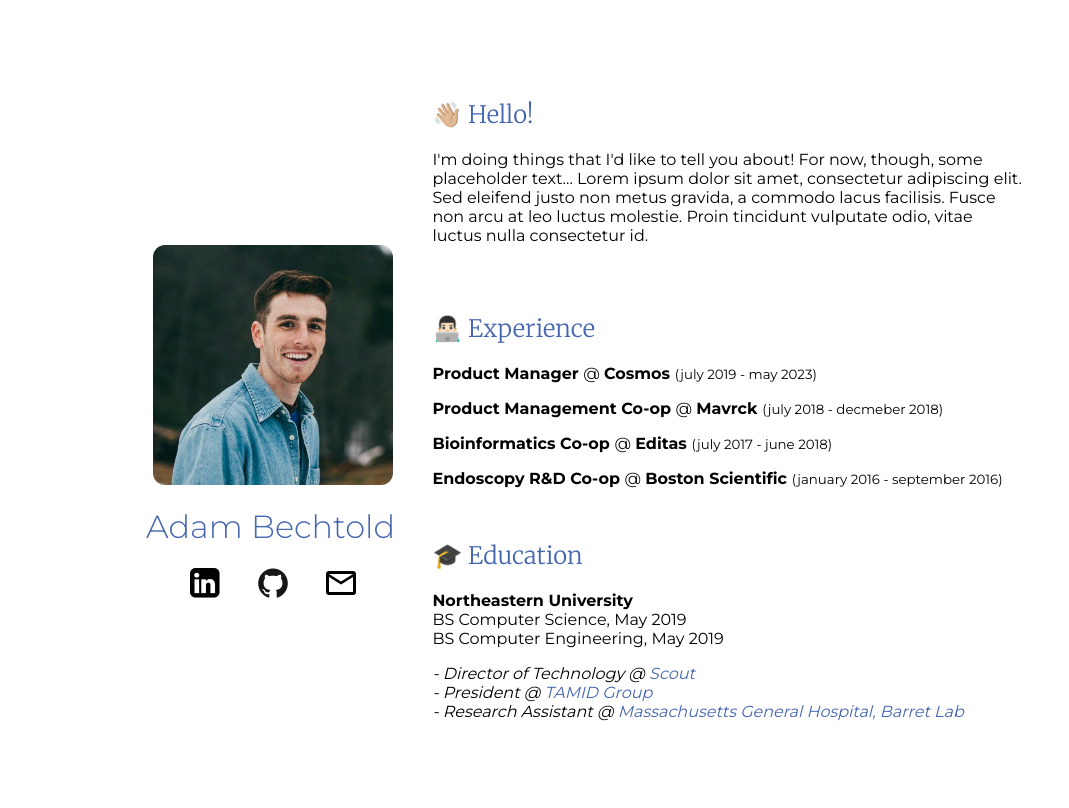
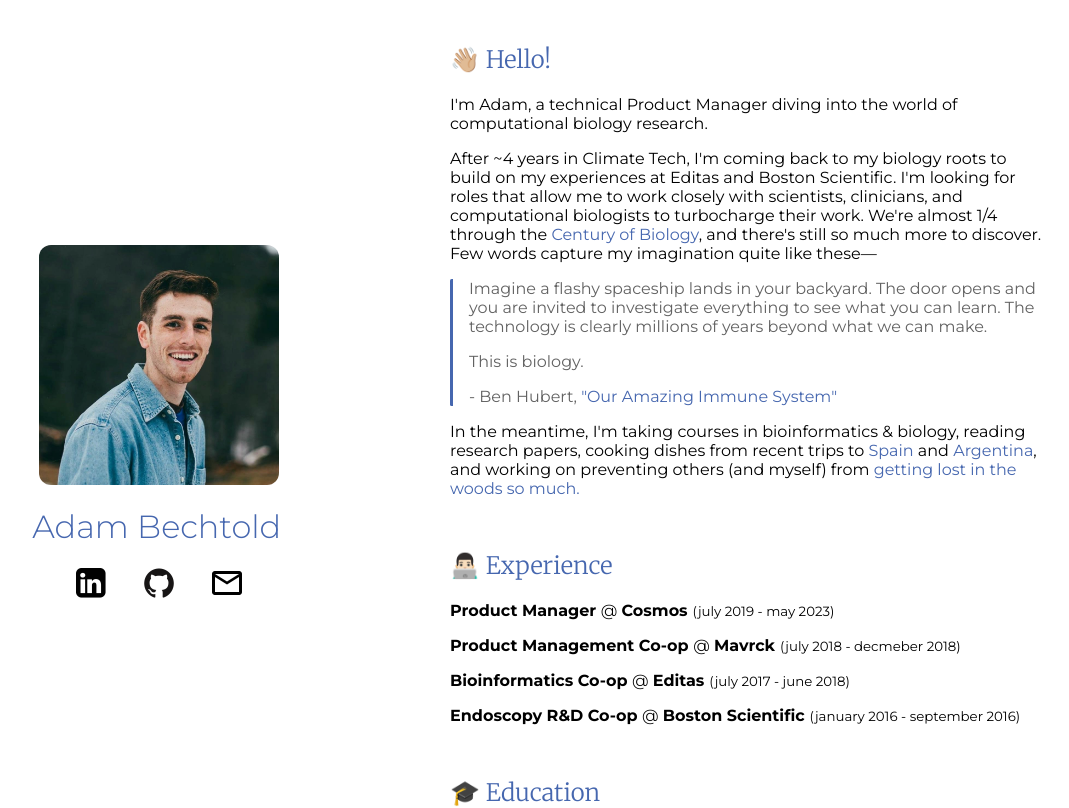
Before and after one commit to adambechtold/personal-website, a Next.js app: page / in a window 1280 px wide. Shown: the top 808 px of the page, without its empty margins (19-1088 px from the left). Built offline with nearby package versions, Linux system fonts and the light colour scheme.

Commit message:
so we have a brief introduction

```diff
--- a/app/components/ContentItem/Introduction/Introduction.js
+++ b/app/components/ContentItem/Introduction/Introduction.js
@@ -1,12 +1,55 @@
 /* eslint-disable require-jsdoc */
 import React from "react";
 
+import styles from "./Introduction.module.css";
+
 export default function Introduction() {
   return (
-    <p>
-      {
-        "I'm doing things that I'd like to tell you about! For now, though, some placeholder text... Lorem ipsum dolor sit amet, consectetur adipiscing elit. Sed eleifend justo non metus gravida, a commodo lacus facilisis. Fusce non arcu at leo luctus molestie. Proin tincidunt vulputate odio, vitae luctus nulla consectetur id."
-      }
-    </p>
+    <div className={styles.container}>
+      <p>
+        {
+          "I'm Adam, a technical Product Manager diving into the world of computational biology research."
+        }
+      </p>
+      <p>
+        {
+          "After ~4 years in Climate Tech, I'm coming back to my biology roots to build on my experiences at Editas and Boston Scientific. I'm looking for roles that allow me to work closely with scientists, clinicians, and computational biologists to turbocharge their work. We're almost 1/4 through the "
+        }
+        <a href="https://www.ncbi.nlm.nih.gov/pmc/articles/PMC419918/">
+          Century of Biology
+        </a>
+        {
+          ", and there's still so much more to discover. Few words capture my imagination quite like these—"
+        }
+      </p>
+      <div className={styles.quote}>
+        <p>
+          {
+            "Imagine a flashy spaceship lands in your backyard. The door opens and you are invited to investigate everything to see what you can learn. The technology is clearly millions of years beyond what we can make."
+          }
+        </p>
+        <p>This is biology.</p>
+        <p>
+          - Ben Hubert,{" "}
+          <a href="https://berthub.eu/articles/posts/immune-system/">
+            {'"Our Amazing Immune System"'}
+          </a>
+        </p>
+      </div>
+      <p>
+        {
+          "In the meantime, I'm taking courses in bioinformatics & biology, reading research papers, cooking dishes from recent trips to "
+        }
+        <a href="https://www.chilipeppermadness.com/recipes/mojo-picon/">
+          Spain
+        </a>
+        {" and "}
+        <a href="https://foreignfork.com/red-chimichurri/">Argentina</a>, and
+        working on preventing others (and myself) from{" "}
+        <a href="https://github.com/adambechtold/trailhead">
+          getting lost in the woods so much.
+        </a>
+      </p>
+    </div>
   );
 }
--- /dev/null
+++ b/app/components/ContentItem/Introduction/Introduction.module.css
@@ -0,0 +1,12 @@
+.quote {
+  padding-left: 1rem;
+  border-left: 0.2rem solid var(--accent-color);
+  border-top-left-radius: 0.1rem;
+  border-bottom-left-radius: 0.1rem;
+
+  color: #626262;
+}
+
+.container p:last-child {
+  margin-bottom: 0;
+}
--- a/app/page.module.css
+++ b/app/page.module.css
@@ -56,7 +56,7 @@
 }
 
 /* for tall, wide displays */
-@media (min-height: 670px) and (min-width: 920px) {
+@media (min-height: 990px) and (min-width: 920px) {
   .container {
     height: 100vh;
     flex-direction: row;
```
